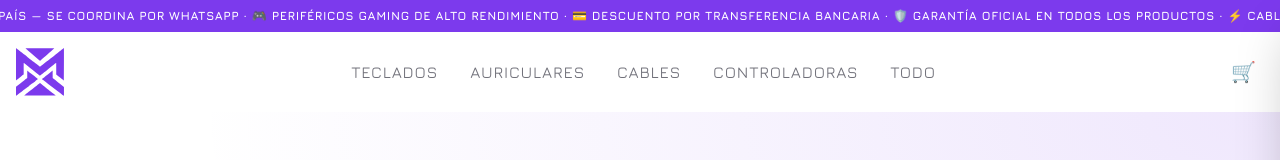
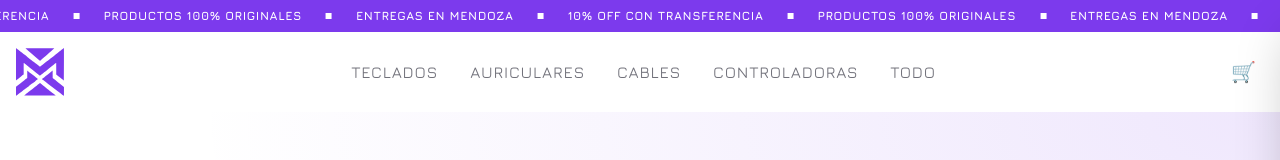
Before and after one commit to matias-araya-02/MAT-X-, a Next.js app: page / in a window 1280 px wide. Shown: the top 160 px of the page. Built offline with nearby package versions, Linux system fonts and the light colour scheme; no server answers; the database is empty.

Commit message:
Update AnnouncementBar.tsx

```diff
--- a/components/layout/AnnouncementBar.tsx
+++ b/components/layout/AnnouncementBar.tsx
@@ -1,21 +1,25 @@
 // Barra de anuncios con marquee animado
 export function AnnouncementBar() {
   const mensajes = [
-    '🚀 Envíos a todo el país — se coordina por WhatsApp',
-    '🎮 Periféricos gaming de alto rendimiento',
-    '💳 Descuento por transferencia bancaria',
-    '🛡️ Garantía oficial en todos los productos',
-    '⚡ Cables coiled, teclados mecánicos, auriculares y más',
+    '10% OFF con transferencia',
+    'Productos 100% originales',
+    'Entregas en Mendoza',
   ]
 
-  const contenido = [...mensajes, ...mensajes].join('   ·   ')
+  // Se repite la lista para que el marquee no tenga huecos (cantidad par)
+  const items = [...mensajes, ...mensajes, ...mensajes, ...mensajes]
 
   return (
     <div className="bg-primary text-white overflow-hidden py-2">
       <div className="flex whitespace-nowrap animate-marquee">
-        <span className="font-mono text-xs font-bold uppercase tracking-wider">
-          {contenido}
-        </span>
+        <div className="flex items-center font-mono text-xs font-bold uppercase tracking-wider">
+          {items.map((texto, i) => (
+            <span key={i} className="flex items-center">
+              {texto}
+              <span className="mx-6 inline-block h-1.5 w-1.5 bg-white" aria-hidden="true" />
+            </span>
+          ))}
+        </div>
       </div>
     </div>
   )
```
